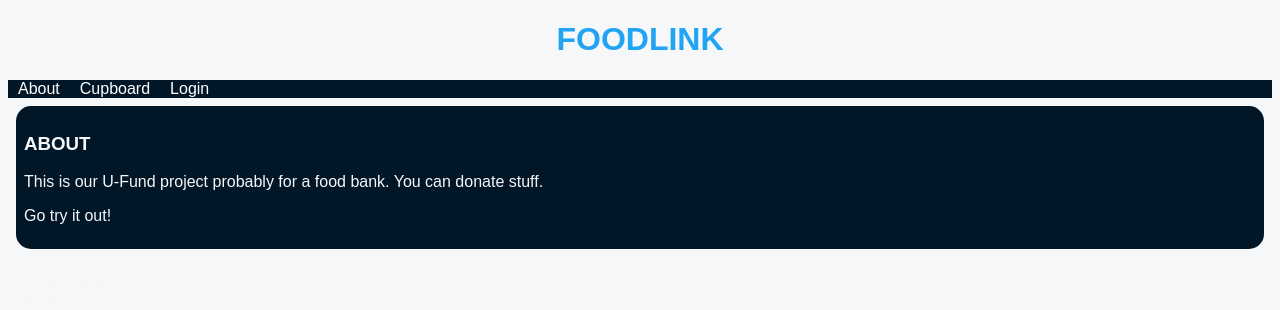
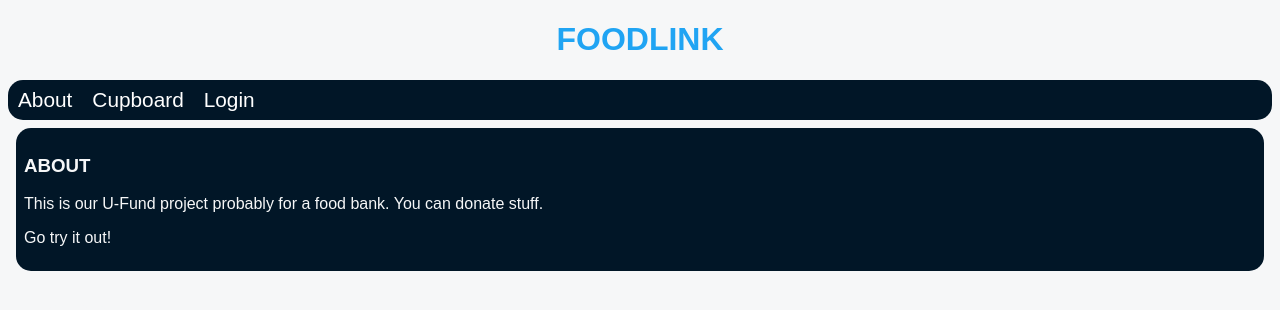
Before and after one commit to IsaacIngram/rit-swen261-u-fund-project, an Angular app in the folder ufund-ui/: page /about in a window 1280 px wide. Shown: the top 310 px of the page. Built offline with nearby package versions, Linux system fonts and the light colour scheme.

Commit message:
feat: make navigation pretty

```diff
--- a/ufund-ui/src/styles.css
+++ b/ufund-ui/src/styles.css
@@ -18,6 +18,8 @@ nav {
   align-items: center;
   background-color: #011627;
   width: 100%;
+  padding: 1vb 0 1vb 0;
+  border-radius: 15px;
   li {
     margin-top: 16px;
     display: inline;
@@ -31,6 +33,7 @@ nav {
     padding: 10px;
     color: white;
     text-decoration: none;
+    font-size: 1.3em;
   }
 
 }
```
